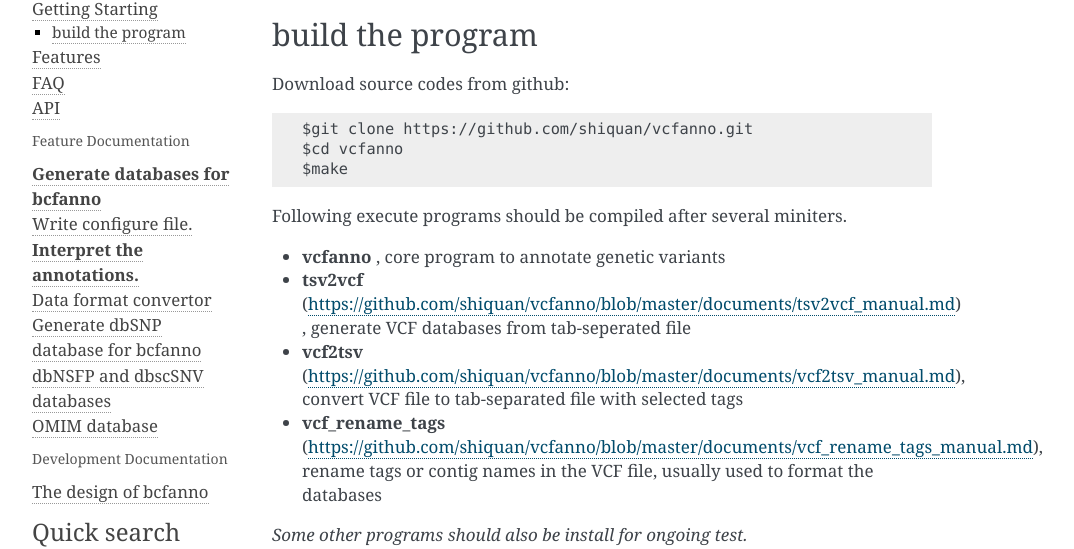
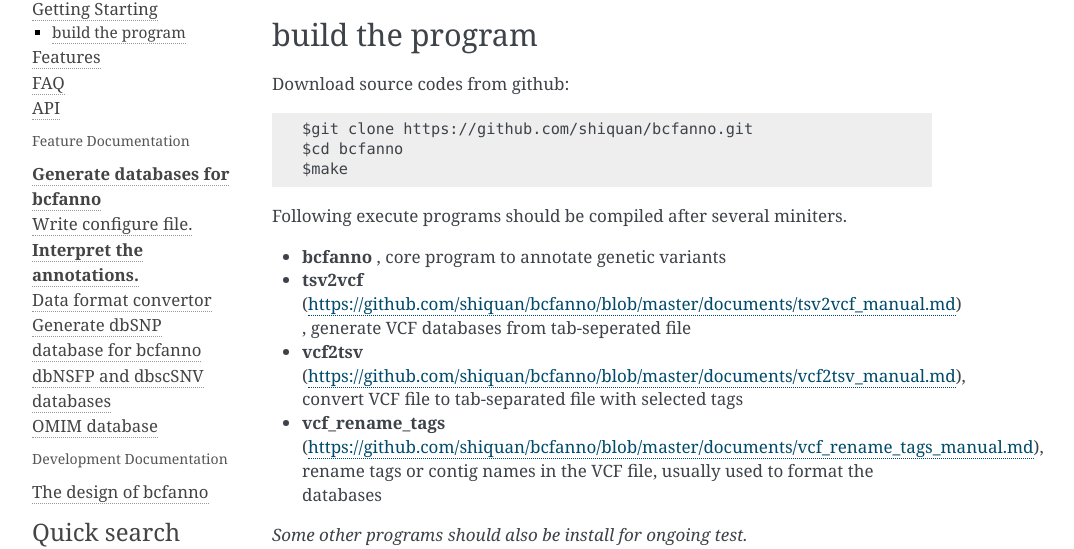
Before and after one commit to shiquan/bcfanno, a Sphinx documentation site: the page built from docs/source/getting_started.rst, in a window 1280 px wide. Shown: the part 191-740 px from the top of the page, without its empty margins (148-1222 px from the left). Built offline with Sphinx 7.4.7, drawn with Linux system fonts in a browser that asks for light colours; formulas are drawn with MathJax 3; pages that are not in the unit, such as notebooks, are missing from menus.

Commit message:
modified:   docs/source/getting_started.rst

```diff
--- a/docs/source/getting_started.rst
+++ b/docs/source/getting_started.rst
@@ -9,16 +9,16 @@ build the program
 ------------------
 Download source codes from github::
 
-  $git clone https://github.com/shiquan/vcfanno.git
-  $cd vcfanno
+  $git clone https://github.com/shiquan/bcfanno.git
+  $cd bcfanno
   $make
 
 Following execute programs should be compiled after several miniters.
 
-* **vcfanno** , core program to annotate genetic variants
-* **tsv2vcf** (https://github.com/shiquan/vcfanno/blob/master/documents/tsv2vcf_manual.md) ,  generate VCF databases from tab-seperated file
-* **vcf2tsv** (https://github.com/shiquan/vcfanno/blob/master/documents/vcf2tsv_manual.md), convert VCF file to tab-separated file with selected tags
-* **vcf_rename_tags** (https://github.com/shiquan/vcfanno/blob/master/documents/vcf_rename_tags_manual.md), rename tags or contig names in the VCF file, usually used to format the databases
+* **bcfanno** , core program to annotate genetic variants
+* **tsv2vcf** (https://github.com/shiquan/bcfanno/blob/master/documents/tsv2vcf_manual.md) ,  generate VCF databases from tab-seperated file
+* **vcf2tsv** (https://github.com/shiquan/bcfanno/blob/master/documents/vcf2tsv_manual.md), convert VCF file to tab-separated file with selected tags
+* **vcf_rename_tags** (https://github.com/shiquan/bcfanno/blob/master/documents/vcf_rename_tags_manual.md), rename tags or contig names in the VCF file, usually used to format the databases
 
 *Some other programs should also be install for ongoing test.*
 
```
